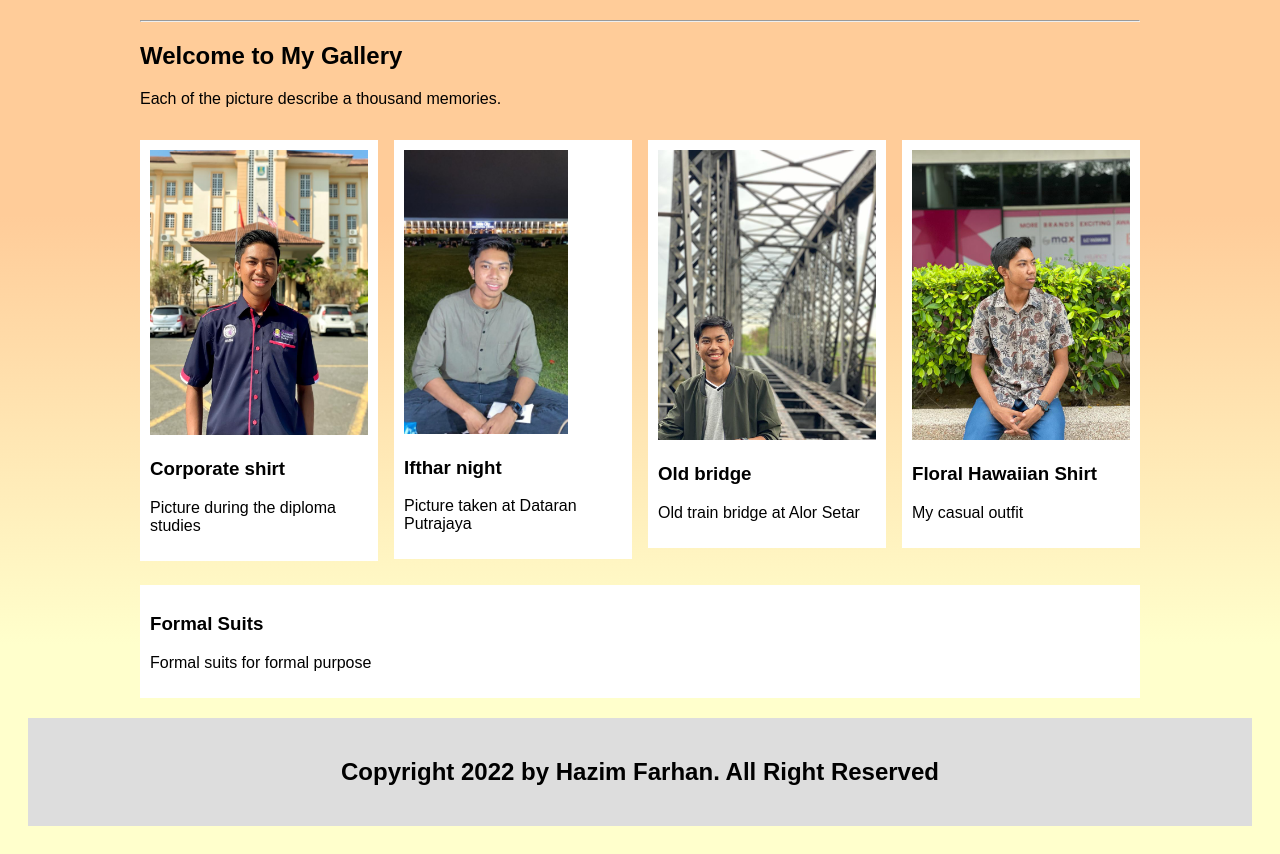
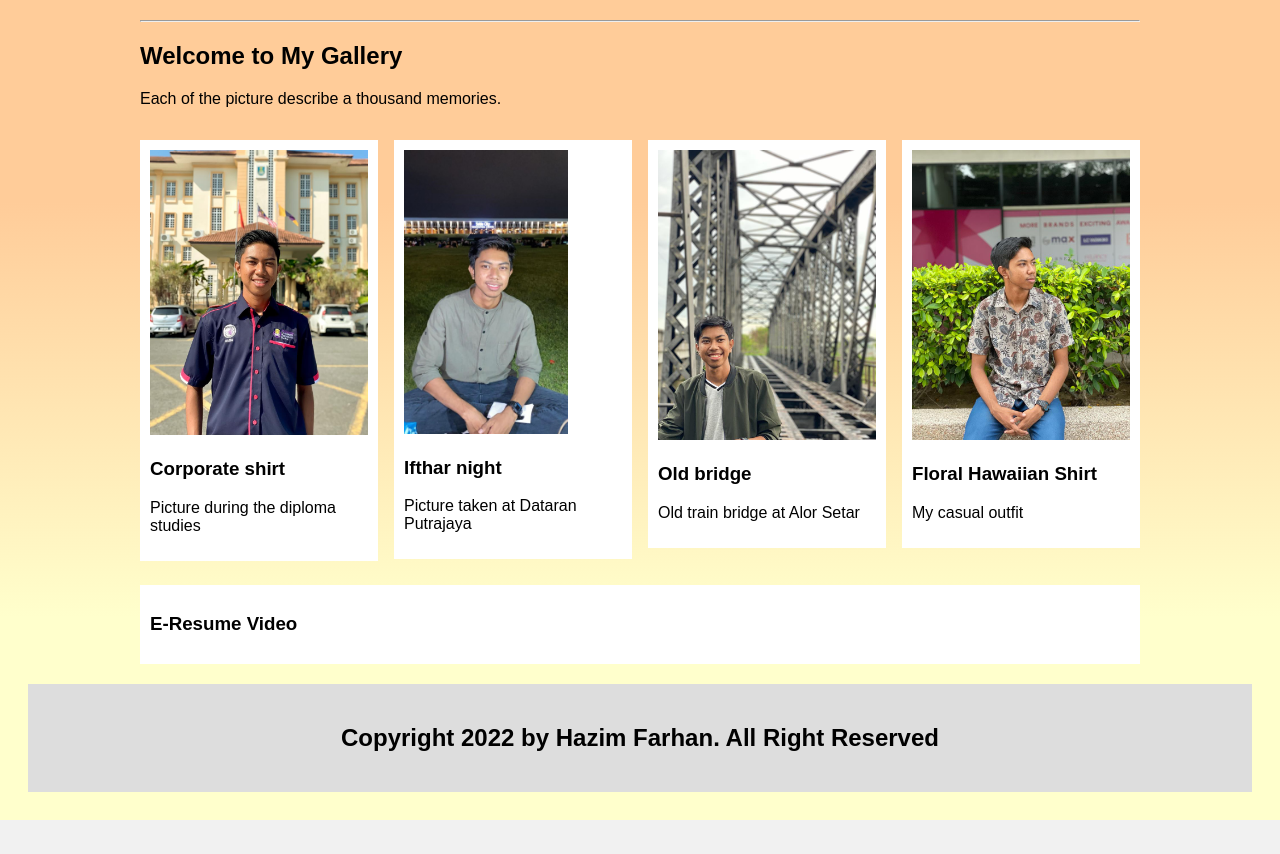
Before and after one commit to Hazimfarhan15/FrhnWeb, a plain HTML site: page gallery.html in a window 1280 px wide. Shown: the part 193-1047 px from the top of the page. After the commit the page ends 1013 px from the top, so only its background shows below. Drawn offline with Linux system fonts and the light colour scheme.

Commit message:
Update gallery.html

```diff
--- a/gallery.html
+++ b/gallery.html
@@ -134,8 +134,8 @@ h1 {
 
 <div class="content">
   <source src="e-resume.MOV" type="video/MOV">
-  <h3>Formal Suits</h3>
-  <p>Formal suits for formal purpose</p>
+  <h3>E-Resume Video</h3>
+
 
 </div>
 
```
